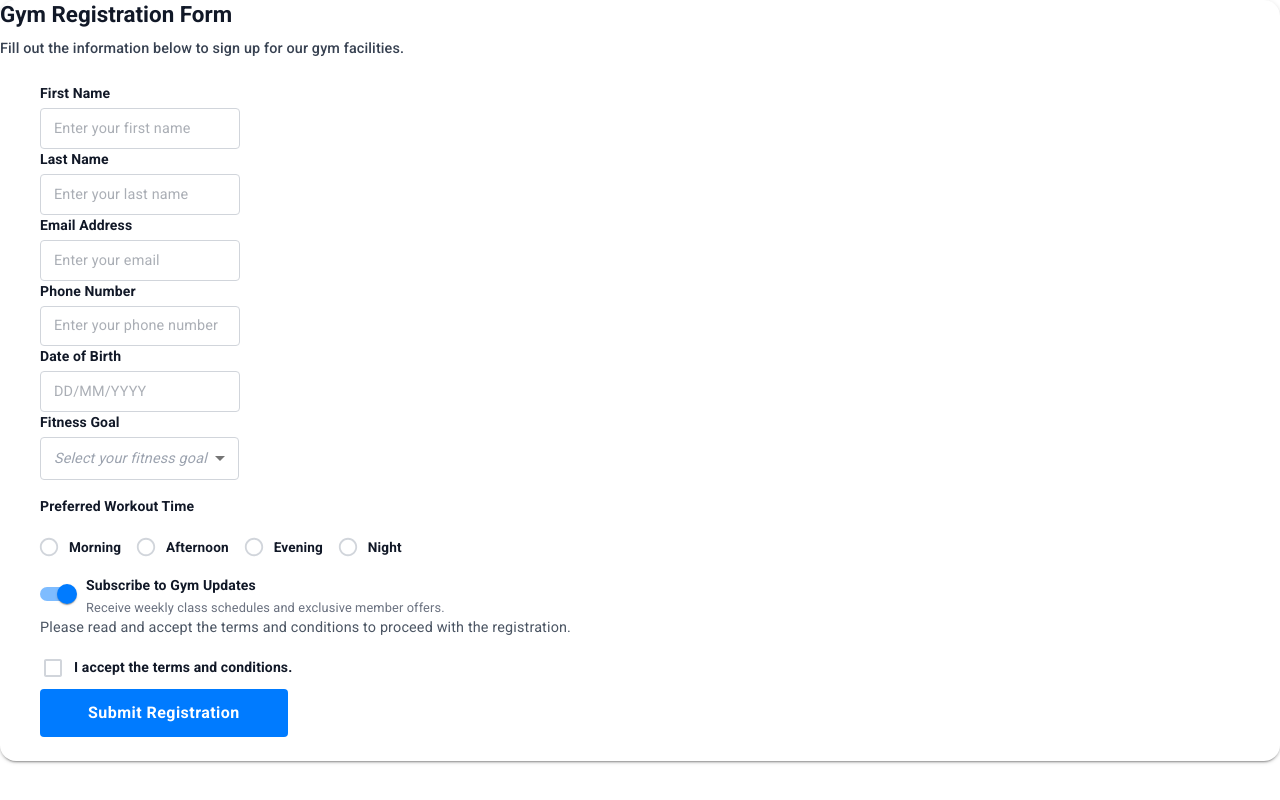
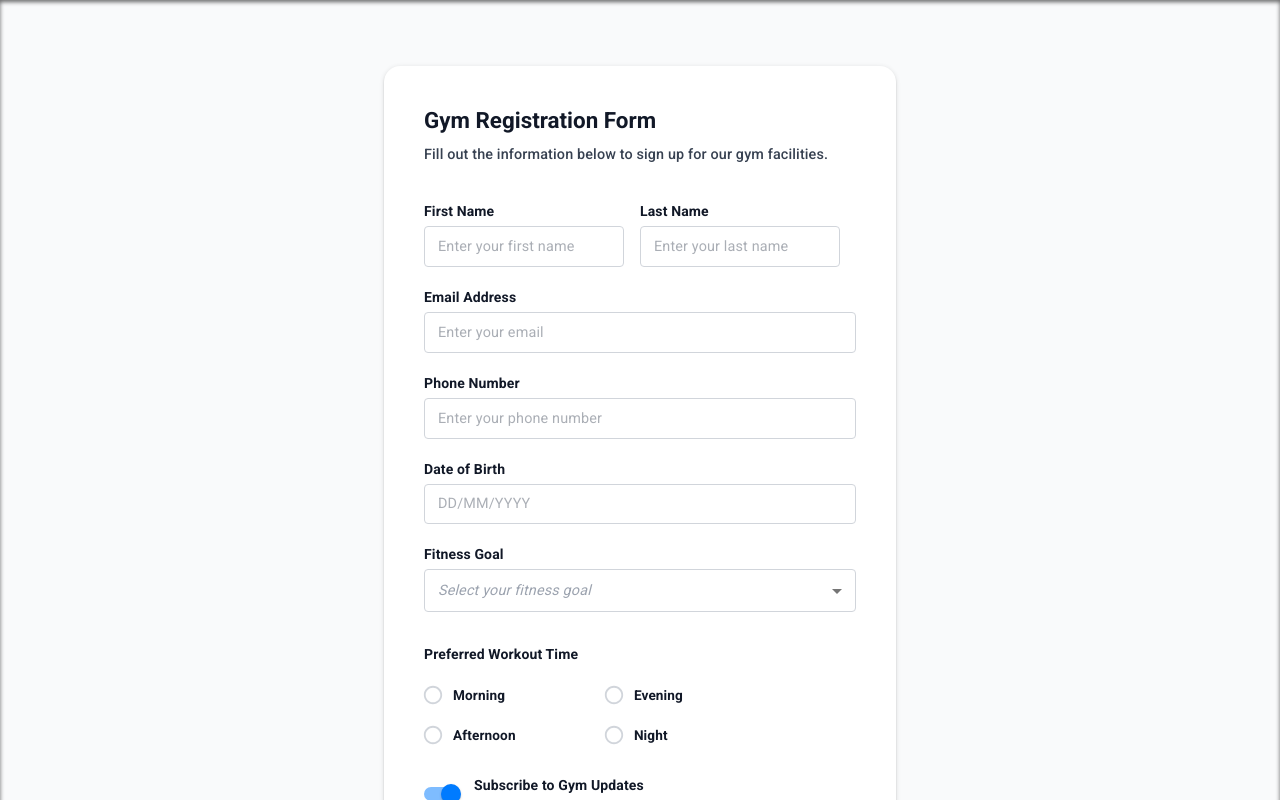
Before and after one commit to melancholy21/frontend-internship, a React (Vite) app in the folder my-mui-app/: page / in a window 1280 px wide. Shown: the top 800 px of the page. Built offline with nearby package versions, Linux system fonts and the light colour scheme.

Commit message:
refactor: changed div element into boxes

```diff
--- a/my-mui-app/src/App.jsx
+++ b/my-mui-app/src/App.jsx
@@ -1,13 +1,17 @@
 import GymRegistrationCard from './assets/components/ui/Card'
-import './App.css'
+import Box from '@mui/material/Box';
 
 function App() {
   return (
-    <div className="min-h-screen bg-gray-50 flex flex-col justify-start items-center pt-16 pb-12 px-4 shadow-inner">
-      <div className="w-full max-w-lg antialiased text-gray-800 mt-2">
+    // <div className="min-h-screen bg-gray-50 flex flex-col justify-start items-center pt-16 pb-12 px-4 shadow-inner">
+    <Box component='main' sx={{ minHeight: '100vh', backgroundColor: 'background.default', display: 'flex', flexDirection: 'column', justifyContent: 'flex-start', alignItems: 'center', pt: 8, pb: 6, px: 4, boxShadow: 'inset 0 2px  4px 0 rgba(0, 0, 0, 0.6)' }}>
+      {/* <div className="w-full max-w-lg antialiased text-gray-800 mt-2"> */}
+      <Box sx={{ width: '100%', maxWidth: 512, mt: 0.25, WebkitFontSmoothing: 'antialiased', MozOsxFontSmoothing: 'grayscale' }}>
         <GymRegistrationCard />
-      </div>
-    </div>
+      </Box>
+      {/* </div> */}
+    </Box>
+    // </div>
   )
 }
 
--- a/my-mui-app/src/assets/components/ui/Button.jsx
+++ b/my-mui-app/src/assets/components/ui/Button.jsx
@@ -11,11 +11,11 @@ export default function GymSubmitButton() {
         fontWeight: 'bold',
         textTransform: 'none',
         borderRadius: '4px',
-        backgroundColor: '#007bff',
-        color: '#fff',
+        backgroundColor: 'primary.main',
+        color: 'common.white',
         boxShadow: 'none',
         '&:hover': {
-          backgroundColor: '#0069d9',
+          backgroundColor: 'primary.dark',
           boxShadow: 'none',
         }
       }}
--- a/my-mui-app/src/assets/components/ui/Card.jsx
+++ b/my-mui-app/src/assets/components/ui/Card.jsx
@@ -1,6 +1,7 @@
 import Card  from '@mui/material/Card';
 import CardContent from '@mui/material/CardContent';
 import Typography from '@mui/material/Typography';
+import Box from '@mui/material/Box'
 import GymTextFields from './Textfield';
 import GymGoalSelect from './Select';
 import WorkoutTimeRadio from './Radio';
@@ -15,18 +16,20 @@ export default function GymRegistrationCard() {
       sx={{
         borderRadius: '16px',
         overflow: 'hidden',
-        background: '#ffffff'
+        background: 'background.paper'
       }}
       className="shadow-2xl bg-white w-full border border-gray-100"
     >
-      <div className="pt-10 px-8 sm:px-10 pb-2">
-        <Typography variant="h5" component="h2" sx={{ fontWeight: 800, color: '#111827', mb: 1, fontSize: '1.4rem' }}>
+      {/* <div className="pt-10 px-8 sm:px-10 pb-2"> */}
+      <Box component="section" sx={{ pt: 5, px: {xs: 4, sm:5}, pb: 1.5 }}>
+        <Typography variant="h5" component="h2" sx={{ fontWeight: 800, color: 'text.primary', mb: 1, fontSize: '1.4rem' }}>
           Gym Registration Form
         </Typography>
-        <Typography variant="body1" sx={{ color: '#374151', fontSize: '0.9rem', fontWeight: 500 }}>
+        <Typography variant="body1" sx={{ color: 'text.secondary', fontSize: '0.9rem', fontWeight: 500 }}>
           Fill out the information below to sign up for our gym facilities.
         </Typography>
-      </div>
+      </Box>
+      {/* </div> */}
 
       <CardContent sx={{ px: { xs: 4, sm: 5 }, pt: 3, pb: 6, display: 'flex', flexDirection: 'column', alignItems: 'flex-start' }}>
 
@@ -36,9 +39,11 @@ export default function GymRegistrationCard() {
         <GymUpdatesSwitch />
         <TermsCheckbox />
 
-        <div className="w-full flex justify-center mt-1.5">
+        {/* <div className="w-full flex justify-center mt-1.5"> */}
+        <Box component="section" sx={{ width: '100%', display: 'flex', justifyContent: 'center', mt: 1.2 }}>
           <GymSubmitButton />
-        </div>
+        </Box>
+        {/* </div> */}
 
       </CardContent>
     </Card>
--- a/my-mui-app/src/assets/components/ui/Checkbox.jsx
+++ b/my-mui-app/src/assets/components/ui/Checkbox.jsx
@@ -1,11 +1,13 @@
 import Checkbox from '@mui/material/Checkbox';
 import FormControlLabel from '@mui/material/FormControlLabel';
 import Typography from '@mui/material/Typography';
+import Box from '@mui/material/Box'
 
 export default function TermsCheckbox() {
   return (
-    <div className="flex flex-col mt-6 mb-6 w-full text-left">
-      <Typography variant="body2" sx={{ color: '#4b5563', lineHeight: 1.5, mb: 1, fontSize: '0.9rem' }}>
+    // <div className="flex flex-col mt-6 mb-6 w-full text-left">
+    <Box component='section' sx={{ display: 'flex', flexDirection: 'column', my: 3, width: '100%', textAlign: 'left' }}>
+      <Typography variant="body2" sx={{ color: 'grey.600', lineHeight: 1.5, mb: 1, fontSize: '0.9rem' }}>
         Please read and accept the terms and conditions to proceed with the registration.
       </Typography>
 
@@ -13,8 +15,8 @@ export default function TermsCheckbox() {
         control={
           <Checkbox
             sx={{
-              color: '#d1d5db',
-              '&.Mui-checked': { color: '#007bff' },
+              color: 'grey.300',
+              '&.Mui-checked': { color: 'primary.main' },
               '& .MuiSvgIcon-root': { fontSize: 24 }
             }}
           />
@@ -24,11 +26,12 @@ export default function TermsCheckbox() {
           ml: -1,
           '& .MuiTypography-root': {
             fontSize: '0.875rem',
-            color: '#111827',
+            color: 'text.primary',
             fontWeight: 600
           }
         }}
       />
-    </div>
+    </Box>
+    // </div>
   );
 }
--- a/my-mui-app/src/assets/components/ui/Radio.jsx
+++ b/my-mui-app/src/assets/components/ui/Radio.jsx
@@ -3,11 +3,13 @@ import RadioGroup from '@mui/material/RadioGroup';
 import FormControlLabel from '@mui/material/FormControlLabel';
 import FormControl from '@mui/material/FormControl';
 import Typography from '@mui/material/Typography';
+import Grid from '@mui/material/Grid';
+import Stack from '@mui/material/Stack'
 
 const LabelConfig = {
   fontSize: '0.875rem',
   fontWeight: 700,
-  color: '#111827',
+  color: 'text.primary',
   mb: 1.25,
   mt: 2
 };
@@ -15,36 +17,46 @@ const LabelConfig = {
 const controlStyle = {
   '& .MuiSvgIcon-root': {
     fontSize: 22,
-    color: '#d1d5db',
+    color: 'grey.300',
   },
   '&.Mui-checked .MuiSvgIcon-root': {
-    color: '#007bff',
+    color: 'primary.main',
   }
 };
 
 const formLabelStyle = {
   '& .MuiTypography-root': {
     fontSize: '0.85rem',
-    color: '#111827',
+    color: 'text.primary',
     fontWeight: 600
   }
 };
 
 export default function WorkoutTimeRadio() {
   return (
-    <FormControl className="w-full mt-6">
+    <FormControl sx={{ width: 'full', mt: 2 }}>
       <Typography sx={LabelConfig}>Preferred Workout Time</Typography>
       <RadioGroup
         aria-labelledby="workout-time-label"
         defaultValue=""
         name="workout-time"
       >
-        <div className="grid grid-cols-2 gap-y-2 gap-x-8 w-full">
-          <FormControlLabel value="Morning" control={<Radio sx={controlStyle} />} label="Morning" sx={formLabelStyle} />
-          <FormControlLabel value="Afternoon" control={<Radio sx={controlStyle} />} label="Afternoon" sx={formLabelStyle} />
-          <FormControlLabel value="Evening" control={<Radio sx={controlStyle} />} label="Evening" sx={formLabelStyle} />
-          <FormControlLabel value="Night" control={<Radio sx={controlStyle} />} label="Night" sx={formLabelStyle} />
-        </div>
+        {/* <div className="grid grid-cols-2 gap-y-2 gap-x-8 w-full"> */}
+        <Grid container spacing={1} columnSpacing={10} sx={{ width: '100%' }}>
+          <Grid size={6}>
+            <Stack direction='column'>
+              <FormControlLabel value="Morning" control={<Radio sx={controlStyle} />} label="Morning" sx={formLabelStyle} />
+              <FormControlLabel value="Afternoon" control={<Radio sx={controlStyle} />} label="Afternoon" sx={formLabelStyle} />
+            </Stack>
+          </Grid>
+          <Grid size={6}>
+            <Stack direction='column'>
+              <FormControlLabel value="Evening" control={<Radio sx={controlStyle} />} label="Evening" sx={formLabelStyle} />
+              <FormControlLabel value="Night" control={<Radio sx={controlStyle} />} label="Night" sx={formLabelStyle} />
+            </Stack>
+          </Grid>
+        </Grid>
+        {/* </div> */}
       </RadioGroup>
     </FormControl>
   );
--- a/my-mui-app/src/assets/components/ui/Select.jsx
+++ b/my-mui-app/src/assets/components/ui/Select.jsx
@@ -3,11 +3,12 @@ import MenuItem from '@mui/material/MenuItem';
 import FormControl from '@mui/material/FormControl';
 import Select from '@mui/material/Select';
 import Typography from '@mui/material/Typography';
+import Box from '@mui/material/Box';
 
 const LabelConfig = {
   fontSize: '0.875rem',
   fontWeight: 700,
-  color: '#111827',
+  color: 'text.primary',
   mb: 0.5,
 };
 
@@ -19,7 +20,8 @@ export default function GymGoalSelect() {
   };
 
   return (
-    <div className="flex flex-col w-full mt-5">
+    // <div className="flex flex-col w-full mt-5">
+    <Box component='section'sx={{ display: 'flex', flexDirection: 'column', width: '100%', mt: 2.5}}>
       <Typography sx={LabelConfig}>Fitness Goal</Typography>
       <FormControl fullWidth size="small">
         <Select
@@ -29,14 +31,14 @@ export default function GymGoalSelect() {
           inputProps={{ 'aria-label': 'Without label' }}
           sx={{
             borderRadius: '4px',
-            backgroundColor: '#fff',
+            backgroundColor: 'background.paper',
             '& fieldset': {
-              borderColor: '#d1d5db',
+              borderColor: 'grey.300',
             },
             '& .MuiSelect-select': {
               py: 1.25,
               fontSize: '0.9rem',
-              color: goal === '' ? '#9ca3af' : '#374151',
+              color: goal === '' ? 'text.disabled' : 'text.secondary',
             }
           }}
         >
@@ -49,6 +51,7 @@ export default function GymGoalSelect() {
           <MenuItem value="flexibility">Flexibility</MenuItem>
         </Select>
       </FormControl>
-    </div>
+    </Box>
+    // </div>
   );
 }
--- a/my-mui-app/src/assets/components/ui/Switch.jsx
+++ b/my-mui-app/src/assets/components/ui/Switch.jsx
@@ -1,36 +1,40 @@
 import Switch from '@mui/material/Switch';
 import FormControlLabel from '@mui/material/FormControlLabel';
 import Typography from '@mui/material/Typography';
+import Box from '@mui/material/Box';
 
 export default function GymUpdatesSwitch() {
   return (
-    <div className="flex flex-col mt-6 w-full text-left">
+    // <div className="flex flex-col mt-6 w-full text-left">
+    <Box component="section" sx={{ display: 'flex', flexDirection: 'column', mt: 1.5, width: '100%', textAlign: 'left' }}>
       <FormControlLabel
         control={
           <Switch
             defaultChecked
             sx={{
               '& .MuiSwitch-switchBase.Mui-checked': {
-                color: '#007bff',
+                color: 'primary.main',
               },
               '& .MuiSwitch-switchBase.Mui-checked + .MuiSwitch-track': {
-                backgroundColor: '#007bff',
+                backgroundColor: 'primary.main',
               },
             }}
           />
         }
         label={
-          <div className="ml-1">
-            <Typography sx={{ fontSize: '0.875rem', color: '#111827', fontWeight: 600 }}>
+          // <div className="ml-1">
+          <Box component='section' sx={{ ml: 0.5 }}>
+            <Typography sx={{ fontSize: '0.875rem', color: 'text.primary', fontWeight: 600 }}>
               Subscribe to Gym Updates
             </Typography>
-            <Typography sx={{ fontSize: '0.8rem', color: '#6b7280', mt: 0.25 }}>
+            <Typography sx={{ fontSize: '0.8rem', color: 'grey.500', mt: 0.25 }}>
               Receive weekly class schedules and exclusive member offers.
             </Typography>
-          </div>
+          </Box>
         }
         sx={{ ml: -1.5, alignItems: 'flex-start', mt: 1 }}
       />
-    </div>
+    </Box>
+    // </div>
   );
 }
--- a/my-mui-app/src/assets/components/ui/Textfield.jsx
+++ b/my-mui-app/src/assets/components/ui/Textfield.jsx
@@ -1,10 +1,11 @@
+import Stack from '@mui/material/Stack';
 import TextField from '@mui/material/TextField';
 import Typography from '@mui/material/Typography';
 
 const LabelConfig = {
   fontSize: '0.875rem',
   fontWeight: 700,
-  color: '#111827',
+  color: 'text.primary',
   mb: 0.5,
 };
 
@@ -21,15 +22,15 @@ function LabeledInput({ label, placeholder, type = "text" }) {
         sx={{
           '& .MuiOutlinedInput-root': {
             borderRadius: '4px',
-            backgroundColor: '#fff',
+            backgroundColor: 'background.paper',
             '& fieldset': {
-              borderColor: '#d1d5db',
+              borderColor: 'grey.300',
             }
           },
           '& .MuiOutlinedInput-input': {
             py: 1.25,
             fontSize: '0.9rem',
-            color: '#374151'
+            color: 'text.secondary'
           }
         }}
       />
@@ -39,14 +40,18 @@ function LabeledInput({ label, placeholder, type = "text" }) {
 
 export default function GymTextFields() {
   return (
-    <div className="flex flex-col gap-5 w-full">
-      <div className="flex flex-col sm:flex-row gap-4 w-full">
+    // <div className="flex flex-col gap-5 w-full">
+    <Stack spacing={2.5} sx={{ width: '100%' }}>
+      {/* <div className="flex flex-col sm:flex-row gap-4 w-full"> */}
+      <Stack direction={{ xs: 'column', sm: 'row'}} spacing={2} sx={{ width: '100%' }}>
         <LabeledInput label="First Name" placeholder="Enter your first name" />
         <LabeledInput label="Last Name" placeholder="Enter your last name" />
-      </div>
+      </Stack>
+      {/* </div> */}
       <LabeledInput label="Email Address" placeholder="Enter your email" type="email" />
       <LabeledInput label="Phone Number" placeholder="Enter your phone number" type="tel" />
       <LabeledInput label="Date of Birth" placeholder="DD/MM/YYYY" />
-    </div>
+    </Stack>
+    // </div>
   );
 }
--- a/my-mui-app/src/main.jsx
+++ b/my-mui-app/src/main.jsx
@@ -7,16 +7,27 @@ import App from './App.jsx'
 const theme = createTheme({
   palette: {
     primary: {
-      main: '#000000',
-      light: '#a855f7',
-      dark: '#7e22ce',
+      main: '#007bff',
+      dark: '#0069d9',
     },
-    secondary: {
-      main: '#d946ef',
+    background: {
+      default: '#f9fafb',
+      paper: '#ffffff',
     },
-  },
-  shape: {
-    borderRadius: 8,
+    text: {
+      primary: '#111827',
+      secondary: '#374151',
+      disabled: '#9ca3af',
+    },
+    grey: {
+      50: '#f9fafb',
+      300: '#d1d5db',
+      400: '#9ca3af',
+      500: '#6b7280',
+      600: '#4b5563',
+      700: '#374151',
+      900: '#111827',
+    }
   },
 });
 
```
Also changed, not shown: 1 other file (tests, documents, lock files or other folders).
